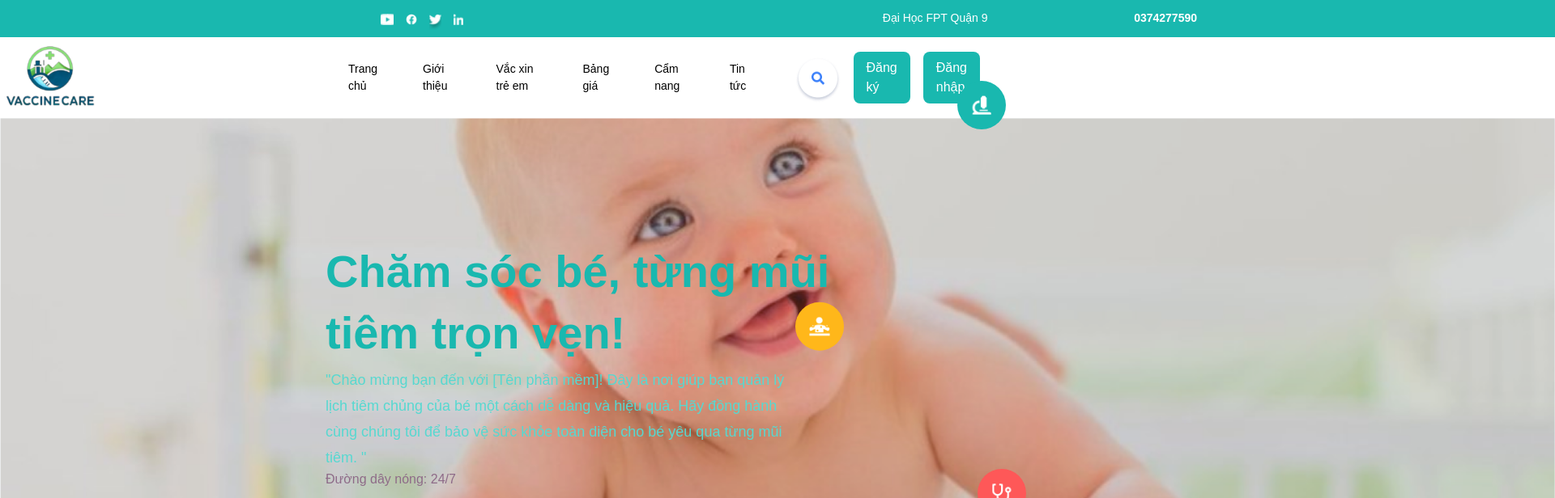
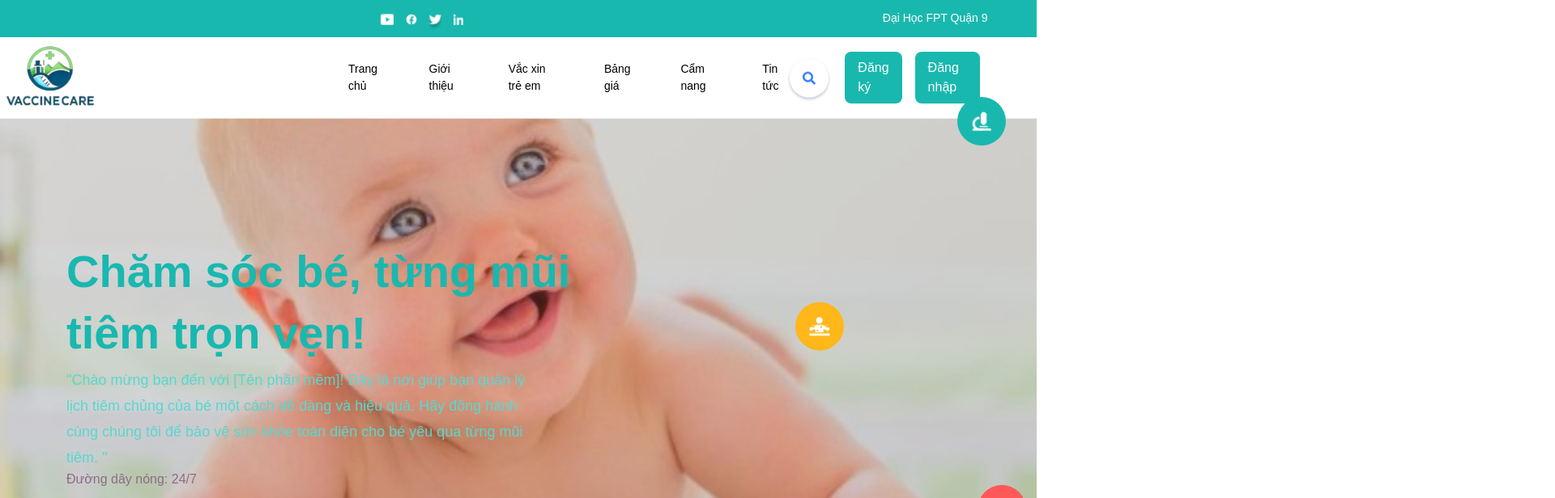
Before and after one commit to williamHoang541/Swp_fe, a React (Vite) app in the folder Vaccine_Care/: page / in a window 1280 px wide. Shown: the top 616 px of the page at 81% size, 1920 px wide, since content can reach past the window. Built offline with nearby package versions, Linux system fonts and the light colour scheme.

Commit message:
FixcodeFixcodeCss

```diff
--- a/Vaccine_Care/src/Page/Customer/CreatechildPage/CreatechildPage.jsx
+++ b/Vaccine_Care/src/Page/Customer/CreatechildPage/CreatechildPage.jsx
@@ -69,7 +69,7 @@ function CreatechildPage() {
       </div>
       <div className='CreatechildPage-title'>
       <div className='SuccessRegis-title'>Chăm sóc từng mũi tiêm trọn vẹn</div>
-      <Link to='/'><div className='CreatechildPage-button'>
+      <Link to='/successbaby'><div className='CreatechildPage-button'>
         Tạo
       </div></Link>
       </div>
--- a/Vaccine_Care/src/Page/HomePage/HomePage.css
+++ b/Vaccine_Care/src/Page/HomePage/HomePage.css
@@ -1,5 +1,5 @@
 .HomePage-main-container{
-    width: 1920px;
+    width: 100%;
     height: 700px;
     margin: 0 auto;
     background: rgba(232, 242, 255, 0.2)
@@ -17,11 +17,10 @@
     transform: translate(0, -55.56%);
     z-index: 20;
   }
-  .background {
-    /* position: relative; */
+  .background-1 {
     width: 60px;
     height: 60px;
-    margin: 0 0 0 0;
+    margin: 20px 0 0 0;
     background: var(--primary-colorVaccine);
     z-index: 12;
     overflow: visible auto;
--- a/Vaccine_Care/src/Page/HomePage/HomePage.jsx
+++ b/Vaccine_Care/src/Page/HomePage/HomePage.jsx
@@ -18,7 +18,7 @@ function HomePage() {
 
       <div className="HomePage-main-container">
              <div className="flex-column-eb">
-        <div className="background">
+        <div className="background-1">
           <div className="svg">
             <div className="svg-fill">
               <div className="svg-1" />
--- a/Vaccine_Care/src/Page/LoginPage/LoginPage.jsx
+++ b/Vaccine_Care/src/Page/LoginPage/LoginPage.jsx
@@ -78,7 +78,6 @@ function LoginPage() {
             <div className="col-6">
               <div className="Regis-from">
                 <div className="Regis-title">Mời bạn đăng nhập:</div>
-                {error && <p className="text-danger">{error}</p>}
                 <div className="Regis-input">
                   <div className="Regis-info">Tên đăng nhập:</div>
                   <input
@@ -114,6 +113,7 @@ function LoginPage() {
                     </a>
                   </div>
                 </div>
+                {error && <p className="Regis-error text-danger">{error}</p>}
               </div>
             </div>
 
--- a/Vaccine_Care/src/Page/RegisterPage/RegisterPage.css
+++ b/Vaccine_Care/src/Page/RegisterPage/RegisterPage.css
@@ -74,3 +74,9 @@ img.Regis-icon {
     width: 600px;
     height: 150px;
 }
+.Regis-error{
+    margin-top: 10px;
+    display: flex;
+    justify-content: center;
+    align-items: center;
+}
--- a/Vaccine_Care/src/Page/RegisterPage/RegisterPage.jsx
+++ b/Vaccine_Care/src/Page/RegisterPage/RegisterPage.jsx
@@ -20,7 +20,7 @@ function RegisterPage() {
   };
 
   const handleRegister = async () => {
-    setError(null); // Reset lỗi trước khi gửi request
+    setError(null);
     try {
       const response = await fetch(
         "https://swdsapelearningapi.azurewebsites.net/api/User/registration",
@@ -54,7 +54,6 @@ function RegisterPage() {
             <div className="col-6">
               <div className="Regis-from">
                 <div className="Regis-title">Đăng ký ở đây:</div>
-                {error && <p className="text-danger">{error}</p>}
                 <div className="Regis-input">
                   <div className="Regis-info">Tên:</div>
                   <input
@@ -104,6 +103,7 @@ function RegisterPage() {
                     Gửi
                   </button>
                 </div>
+                {error && <p className="Regis-error text-danger">{error}</p>}
               </div>
             </div>
 
--- a/Vaccine_Care/src/components/Sidebar_staff/Sidebar.jsx
+++ b/Vaccine_Care/src/components/Sidebar_staff/Sidebar.jsx
@@ -41,7 +41,7 @@ const Sidebar = ({ isCollapsed }) => {
           </li>
           <li className={location.pathname === PATH_NAME.LOGOUT ? "active" : ""}>
             <NavLink
-              to={PATH_NAME.LOGOUT}
+              to={PATH_NAME.HOME}
 
             >
               <FaPowerOff className="icon" /> {!isCollapsed && "Đăng xuất"}
--- a/Vaccine_Care/src/components/login/Header-Guest/HeaderGuest.css
+++ b/Vaccine_Care/src/components/login/Header-Guest/HeaderGuest.css
@@ -13,7 +13,7 @@
 
   .Header-main-container {
     position: relative;
-    width: 1920px;
+    width: 100%;
     height: 46.39px;
     margin: 0 auto;
     background: var(--primary-colorVaccine);
--- a/Vaccine_Care/src/components/login/Header-Guest/HeaderGuest.jsx
+++ b/Vaccine_Care/src/components/login/Header-Guest/HeaderGuest.jsx
@@ -1,13 +1,16 @@
-import React, { useContext, useState } from "react";
-import { AuthContext } from "../../../../src/context/AuthContext"; // Kiểm tra đường dẫn đúng
+import React, { useContext, useState, useEffect } from "react";
+import { AuthContext } from "../../../../src/context/AuthContext";
 import { Link, useNavigate } from "react-router-dom";
 import "./HeaderGuest.css";
 import logo_vaccine from '../../../assets/logo_vaccine.png';
 import Searchicon from '../../../assets/header/Search-icon.png';
 import "bootstrap/dist/css/bootstrap.min.css";
 import "bootstrap/dist/js/bootstrap.bundle.min.js";
+import { FaBars, FaTimes } from "react-icons/fa"; // Import icons
+
 const HeaderGuest = () => {
   const [isDrawerOpen, setDrawerOpen] = useState(false);
+  const [isMobile, setIsMobile] = useState(window.innerWidth < 1024);
   const { isLoggedIn, logout } = useContext(AuthContext);
   const navigate = useNavigate();
 
@@ -19,6 +22,19 @@ const HeaderGuest = () => {
     logout();
     navigate("/login");
   };
+
+  // Cập nhật trạng thái mobile khi thay đổi kích thước màn hình
+  useEffect(() => {
+    const handleResize = () => {
+      setIsMobile(window.innerWidth < 1024);
+      if (window.innerWidth >= 1024) {
+        setDrawerOpen(false); // Đóng drawer khi chuyển sang màn hình lớn
+      }
+    };
+
+    window.addEventListener("resize", handleResize);
+    return () => window.removeEventListener("resize", handleResize);
+  }, []);
 
   return (
     <header>
@@ -40,6 +56,8 @@ const HeaderGuest = () => {
           <img src={logo_vaccine} alt="Vaxi Logo" className="w-10 h-10" />
         </div>
 
+        {/* Navigation - Ẩn trên mobile, hiển thị trên desktop */}
+        {!isMobile && (
           <nav className="header-navigation desktop-menu">
             <Link to="/" className="Header-text">Trang chủ</Link>
             <Link to="/Aboutus" className="Header-text hover:underline">Giới thiệu</Link>
@@ -47,16 +65,21 @@ const HeaderGuest = () => {
             <Link to="/priceVaccine" className="Header-text hover:underline">Bảng giá</Link>
             <Link to="/camNang" className="Header-text hover:underline">Cẩm nang</Link>
             <Link to="/camNang" className="Header-text hover:underline">Tin tức</Link>
-          {isLoggedIn ? (
+            {isLoggedIn && (
               <div className="HeaderG-flex2">
                 <Link to="/profilechild" className="Header-text hover:underline">Hồ sơ trẻ</Link>
                 <Link to="/bill" className="Header-text hover:underline">Hóa đơn</Link>
               </div>
-
-        ) : (
-<div></div>
             )}
           </nav>
+        )}
+
+        {/* Biểu tượng menu drawer trên mobile */}
+        {isMobile && (
+          <button onClick={toggleDrawer} className="text-3xl text-gray-700">
+            {isDrawerOpen ? <FaTimes /> : <FaBars />}
+          </button>
+        )}
 
         <div className="header-right-side flex items-center space-x-4">
           <div className="header-search relative">
@@ -64,19 +87,11 @@ const HeaderGuest = () => {
           </div>
           {isLoggedIn ? (
             <div className="header-flex">
-
               <Link to='/createchild' className="header-createChild ">
                 Tạo Hồ sơ
               </Link>
               <div className="dropdown">
-      <i
-        className="bi bi-bell-fill header-logout-icon "
-        id="dropdownMenuButton"
-        data-bs-toggle="dropdown"
-        aria-expanded="false"
-        style={{ fontSize: "24px", cursor: "pointer" }}
-      ></i>
-
+                <i className="bi bi-bell-fill header-logout-icon" id="dropdownMenuButton" data-bs-toggle="dropdown" aria-expanded="false" style={{ fontSize: "24px", cursor: "pointer" }}></i>
                 <ul className="dropdown-menu" aria-labelledby="dropdownMenuButton">
                   <li><a className="dropdown-item" href="#">🔔 Thông báo 1</a></li>
                   <li><a className="dropdown-item" href="#">🔔 Thông báo 2</a></li>
@@ -85,21 +100,17 @@ const HeaderGuest = () => {
               </div>
               <i className="bi bi-box-arrow-in-right header-logout-icon" onClick={handleLogout}></i>
             </div>
-
           ) : (
             <>
-              <Link to="/register" className="header-register ">
-                Đăng ký
-              </Link>
-              <Link to="/login" className="header-login ">
-                Đăng nhập
-              </Link>
+              <Link to="/register" className="header-register">Đăng ký</Link>
+              <Link to="/login" className="header-login">Đăng nhập</Link>
             </>
           )}
         </div>
       </div>
 
       {/* Drawer Navigation dành cho mobile */}
+      {isMobile && (
         <div className={`drawer ${isDrawerOpen ? "open" : ""}`}>
           <nav className="drawer-navigation">
             <Link to="/" className="drawer-link" onClick={toggleDrawer}>Trang chủ</Link>
@@ -109,9 +120,7 @@ const HeaderGuest = () => {
             <Link to="/profilechild" className="drawer-link" onClick={toggleDrawer}>Hồ sơ trẻ</Link>
             <Link to="/bill" className="drawer-link" onClick={toggleDrawer}>Hóa đơn</Link>
             {isLoggedIn ? (
-            <button className="drawer-link text-red-600" onClick={handleLogout}>
-              Đăng xuất
-            </button>
+              <button className="drawer-link text-red-600" onClick={handleLogout}>Đăng xuất</button>
             ) : (
               <>
                 <Link to="/register" className="drawer-link" onClick={toggleDrawer}>Đăng ký</Link>
@@ -120,6 +129,7 @@ const HeaderGuest = () => {
             )}
           </nav>
         </div>
+      )}
     </header>
   );
 };
--- a/Vaccine_Care/src/constant/pathname.js
+++ b/Vaccine_Care/src/constant/pathname.js
@@ -4,4 +4,5 @@ export const PATH_NAME = {
   LOGOUT: "#",
   VACCINE: "/staff/vaccine",
   CAMNANG: "/camNang",
+  HOME: "/",
 };
```
Lines whose indentation alone changed are shown as unchanged.
